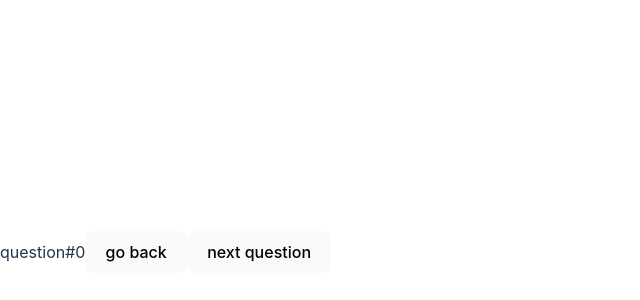
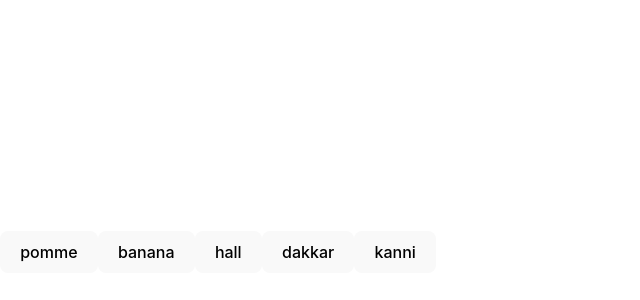
Before and after one commit to MethanBlun/codecademy_react, a React (Vite) app in the folder codecademy_react/: page / in a window 1280 px wide. Shown: the part 148-448 px from the top of the page, without its empty margins (0-640 px from the left). Built offline with nearby package versions, Linux system fonts and the light colour scheme.

Commit message:
map an array of options in jsx

```diff
--- a/codecademy_react/src/App.jsx
+++ b/codecademy_react/src/App.jsx
@@ -1,10 +1,7 @@
 import React, { useState } from "react"
 
+const options = ['pomme','banana','hall','dakkar','kanni']
 
-const  myArray = [1,2,3,4,5,6,7]
-const mySecArray = [ 'e','foru']
-const testArrray = [...myArray]
-const filteredArrays = myArray.filter((array) => array >= 3);
 function App() {
 
 
@@ -26,8 +23,9 @@ function App() {
 
   return (
     <>
-<MyDiv />
-  {alert(filteredArrays)}
+
+
+{options.map((option) => <button value={option}>{option}</button>)}
     </>
   );
 }
```
